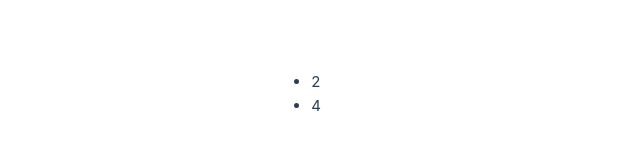
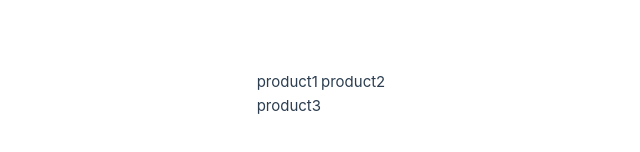
Before and after one commit to Abiltarov-Elnur/Vue, a Vue app in the folder vue/: page / in a window 1280 px wide. Shown: the part 306-458 px from the top of the page, without its empty margins (319-959 px from the left). Built offline with nearby package versions, Linux system fonts and the light colour scheme.

Commit message:
Задание_34

```diff
--- a/vue/src/App.vue
+++ b/vue/src/App.vue
@@ -2,7 +2,20 @@
 export default {
   data() {
 	return {
-		arr: [1, 2, 3, 4, 5],
+		products: [
+			{
+				id: 1,
+				name: 'product1',
+			},
+			{
+				id: 2,
+				name: 'product2',
+			},
+			{
+				id: 3,
+				name: 'product3',
+			},
+		]
 	}
 }
 };
@@ -12,13 +25,10 @@ export default {
 </script>
 
 <template>
-  <ul>
-		<template v-for="elem in arr">
-			<li v-if="elem % 2 === 0">
-				{{ elem }}
-			</li>
-		</template>
-	</ul>
+  <p v-for="user in products" :key="user.id">
+		{{ user.name }}
+		{{ user.surn }}
+	</p>
 </template>
 
 <style scoped>
```
